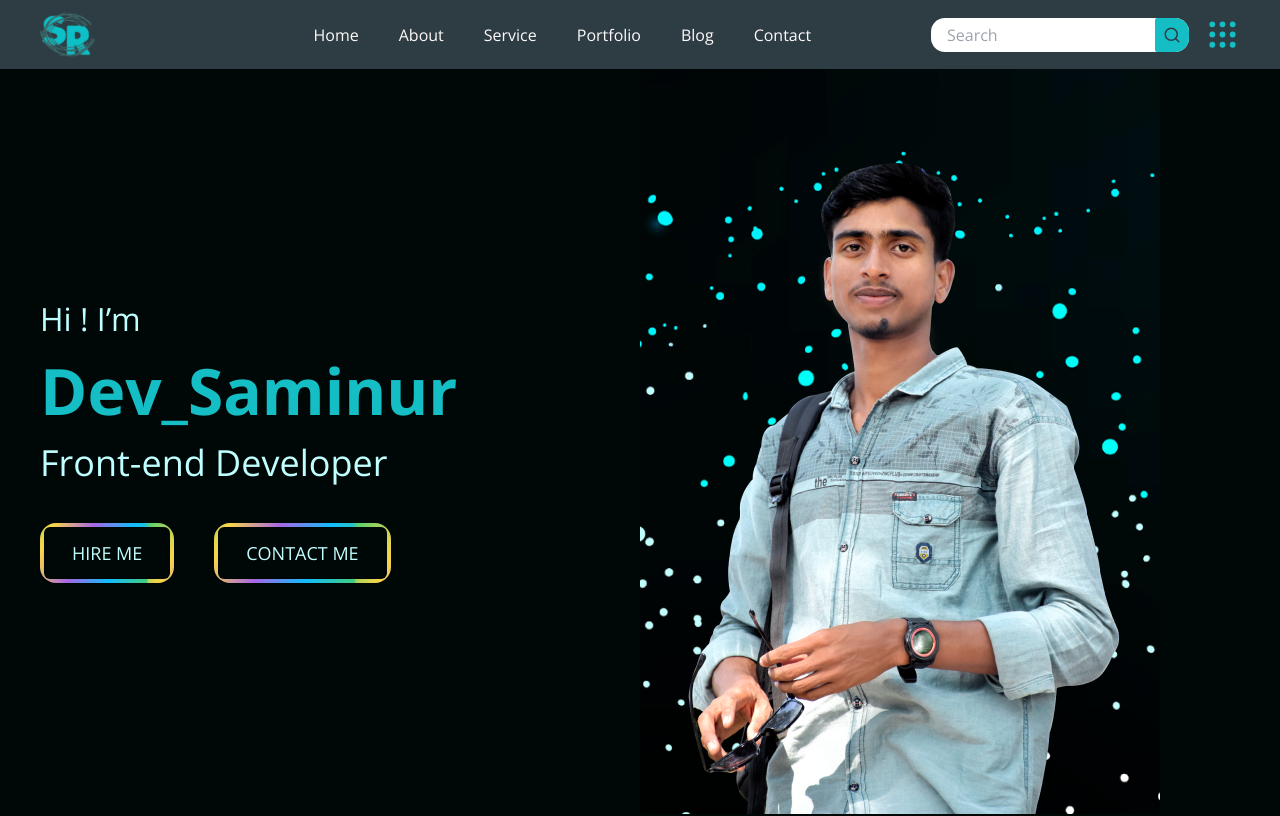
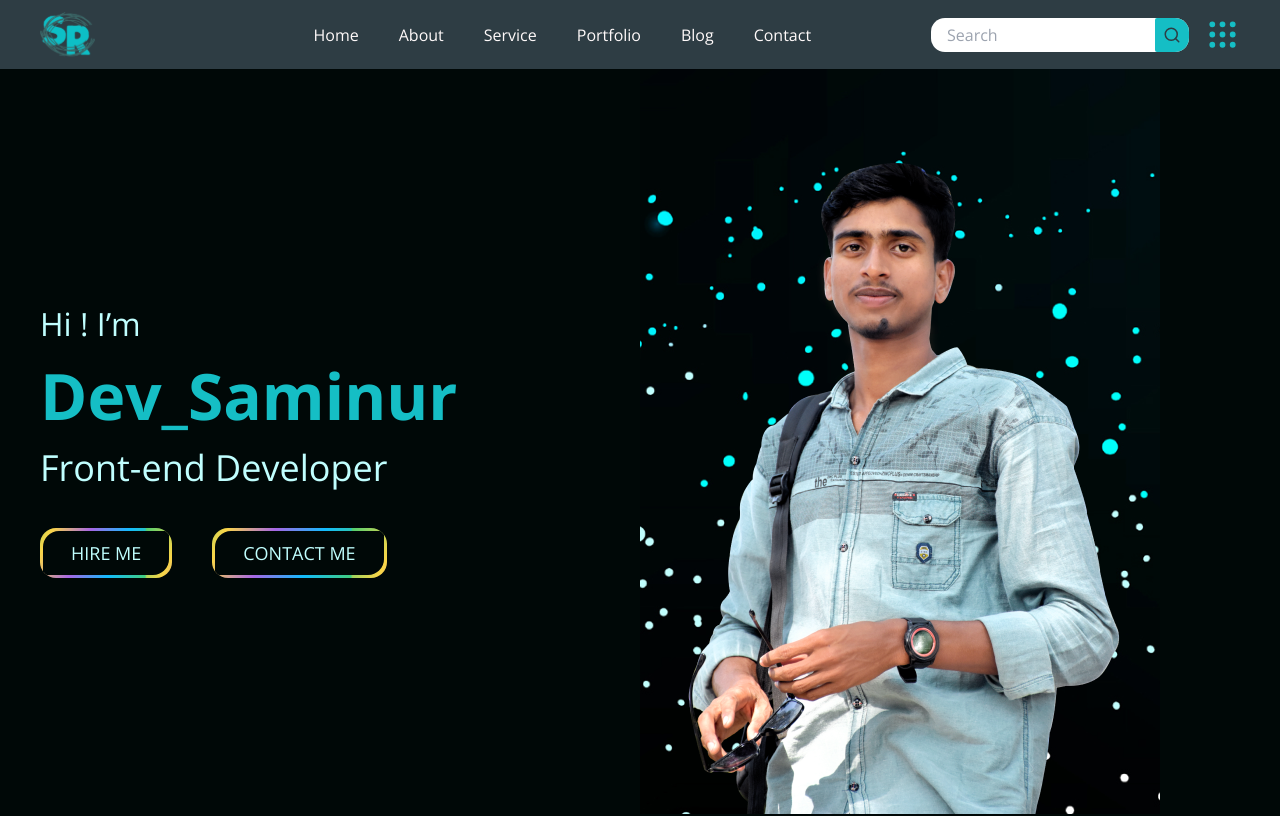
Before and after one commit to dev-saminur/sr-my-portfolio, a Next.js app: page / in a window 1280 px wide. Shown: the top 816 px of the page. Built offline with nearby package versions, Linux system fonts and the light colour scheme.

Commit message:
Update Button.js

```diff
--- a/src/components/Buttons/Button.js
+++ b/src/components/Buttons/Button.js
@@ -7,9 +7,9 @@ const Buttons = ({ title, className }) => {
     <>
       <Link
         href="/"
-        className={`sr-button relative inline-block cursor-pointer tracking-wides text-headerColor uppercase mx-auto font-normal rounded-2xl overflow-hidden p-1 isolate ${className}`}
+        className={`sr-button relative inline-block cursor-pointer tracking-wides text-headerColor uppercase mx-auto font-normal rounded-2xl overflow-hidden p-[3px] isolate ${className}`}
       >
-        <span className="relative block px-7 py-3 text-lg bg-black rounded-md">
+        <span className="relative block px-7 py-2 text-lg bg-black   rounded-tl-2xl rounded-br-2xl">
           {title}
         </span>
       </Link>
```
